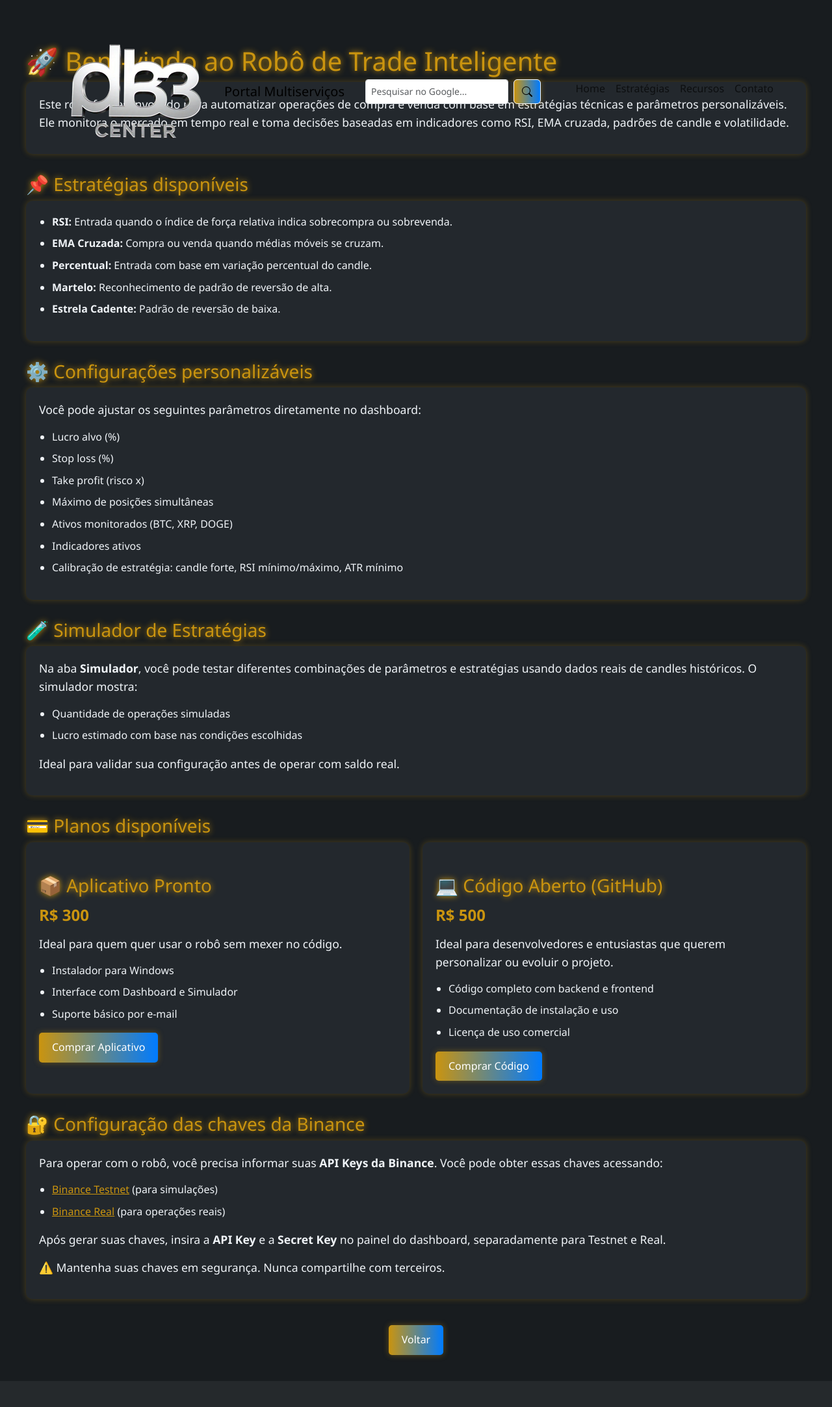
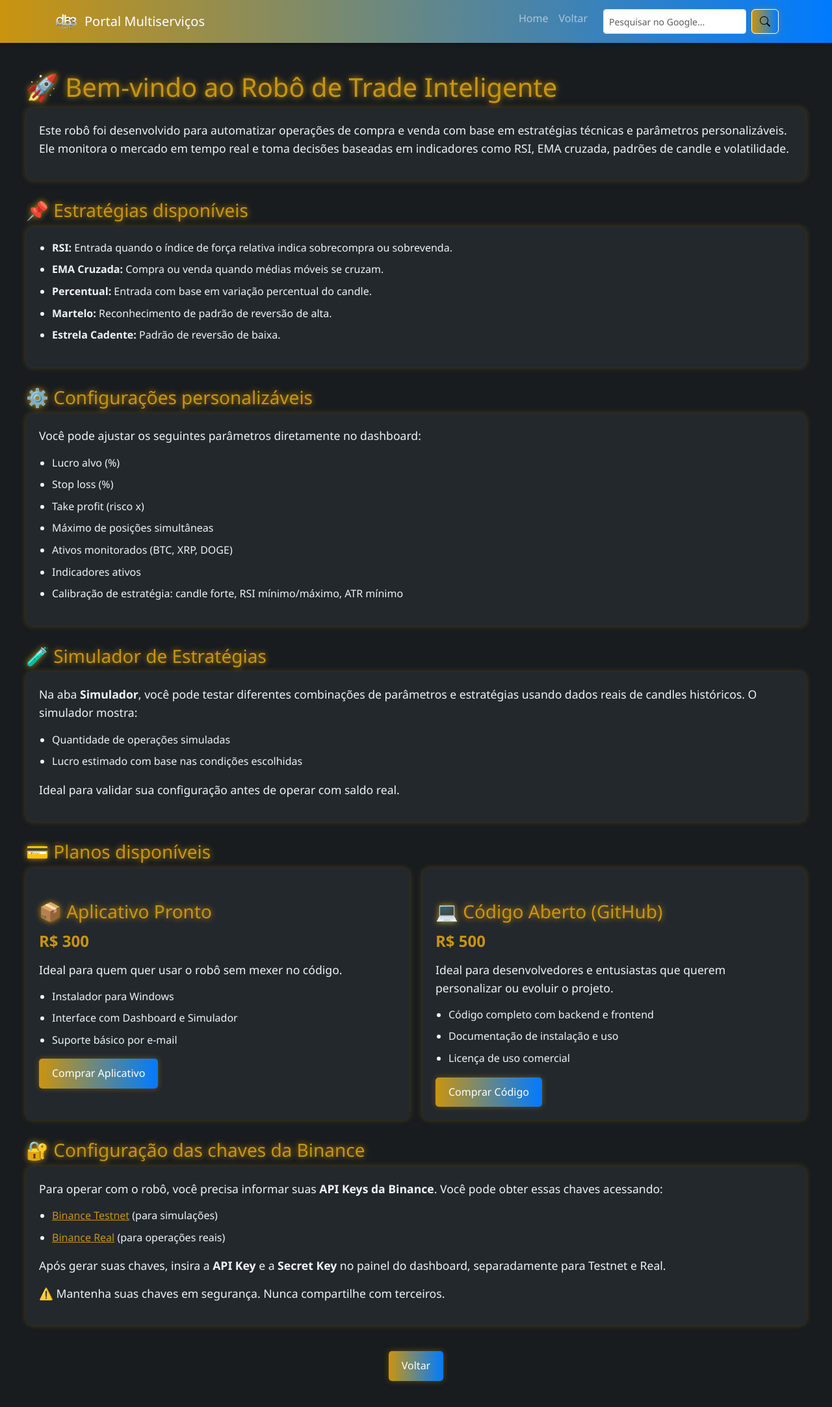
Before and after one commit to Db3center/Db3site, a Python web app: template templates/landing.html in a window 1280 px wide. Shown: the whole page at 65% size. Before the commit the page ends 2125 px from the top, so only its background shows below. Run offline with Jinja, Linux system fonts and the light colour scheme; the template is opened without the code that fills it, so the values that code supplies are empty.

Commit message:
Update landing.html

```diff
--- a/templates/landing.html
+++ b/templates/landing.html
@@ -101,6 +101,9 @@
       margin: 10px 0;
       color: var(--primary-blue);
     }
+    body {
+    padding-top: 80px; /* Compensa a altura da navbar fixa */
+    }
 
     @media (max-width: 768px) {
       .planos {
@@ -110,29 +113,29 @@
   </style>
 </head>
 <body>
-  <nav class="navbar navbar-expand-lg fixed-top">
+  <nav class="navbar navbar-expand-lg navbar-dark fixed-top" style="background: linear-gradient(90deg, var(--primary-blue), var(--primary-blue-dark)); box-shadow: 0 2px 6px rgba(0,0,0,0.2);">
   <div class="container">
     <a class="navbar-brand d-flex align-items-center" href="/">
-      <img src="/logodb.png" alt="Logo" class="logo-img me-2" />
+      <img src="/logodb.png" alt="Logo" class="logo-img me-2" style="height: 40px;" />
       Portal Multiserviços
     </a>
     <button class="navbar-toggler" type="button" data-bs-toggle="collapse" data-bs-target="#navbarNav">
       <span class="navbar-toggler-icon"></span>
     </button>
-    <form action="https://www.google.com/search" method="get" class="search-form d-flex ms-3" target="_blank">
-      <input type="text" class="form-control form-control-sm" name="q" placeholder="Pesquisar no Google..." />
-      <button class="btn btn-light ms-2" type="submit"><i class="bi bi-search"></i></button>
-    </form>
+
     <div class="collapse navbar-collapse" id="navbarNav">
-      <ul class="navbar-nav ms-auto">
+      <ul class="navbar-nav ms-auto mb-2 mb-lg-0">
         <li class="nav-item"><a class="nav-link" href="/">Home</a></li>
-        <li class="nav-item"><a class="nav-link" href="#estrategias">Estratégias</a></li>
-        <li class="nav-item"><a class="nav-link" href="#recursos">Recursos</a></li>
-        <li class="nav-item"><a class="nav-link" href="#contato">Contato</a></li>
+        <li class="nav-item"><a class="nav-link" href="Robotrade.html">Voltar</a></li>
       </ul>
+      <form action="https://www.google.com/search" method="get" class="d-flex ms-lg-3 mt-3 mt-lg-0" target="_blank">
+        <input type="text" class="form-control form-control-sm" name="q" placeholder="Pesquisar no Google..." />
+        <button class="btn btn-light ms-2" type="submit"><i class="bi bi-search"></i></button>
+      </form>
     </div>
   </div>
 </nav>
+
 
   <h1>🚀 Bem-vindo ao Robô de Trade Inteligente</h1>
 
```
